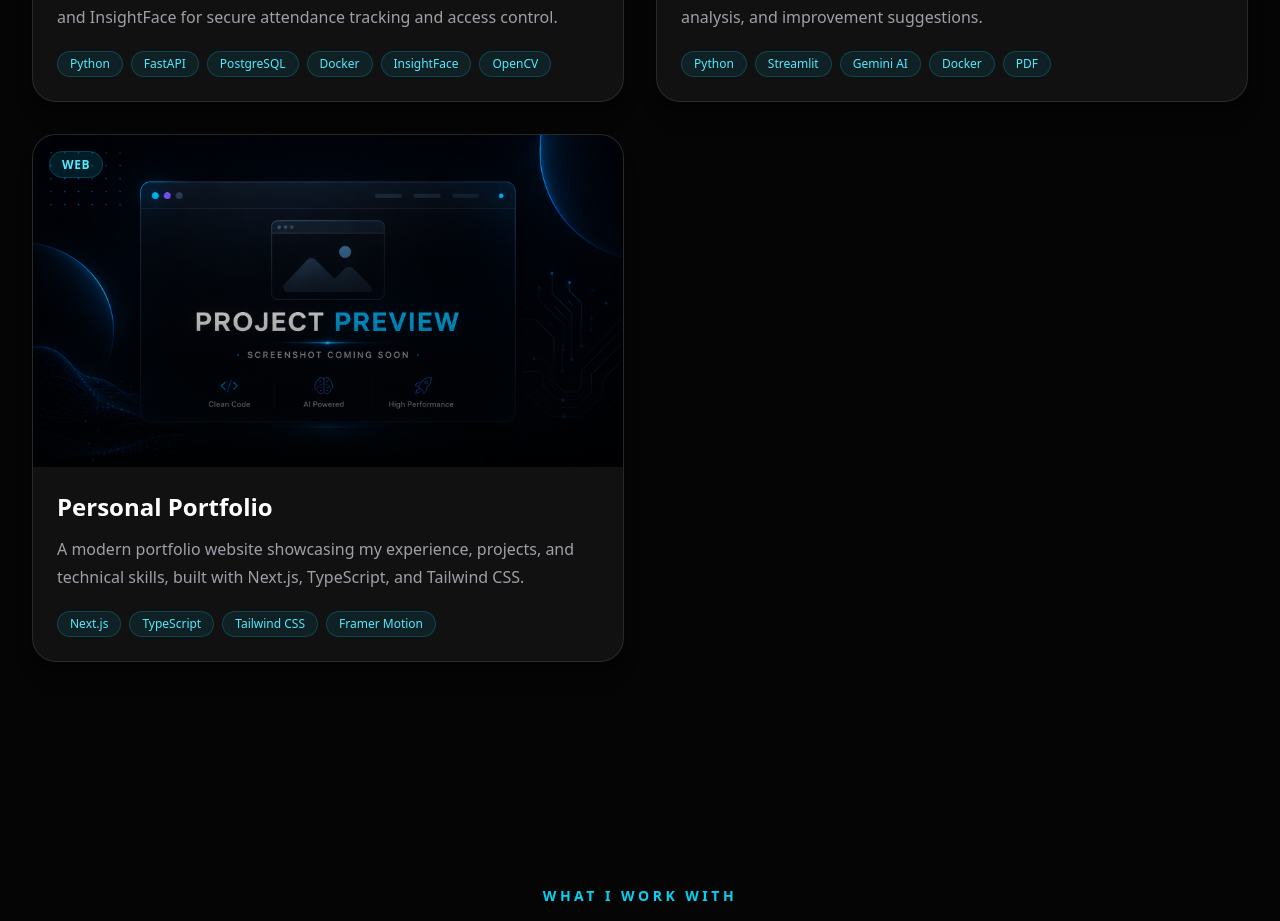
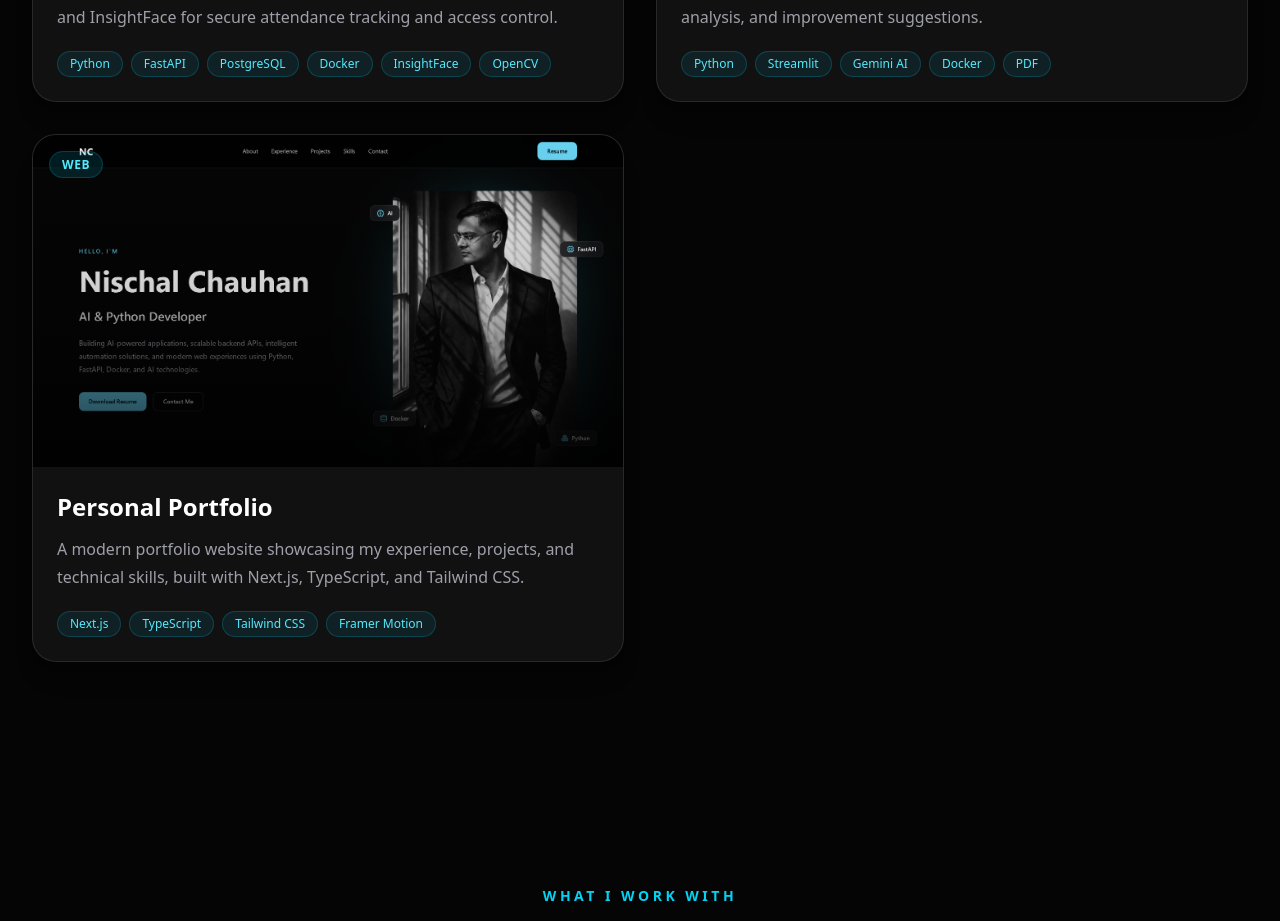
Before and after one commit to Nischal-Chauhan/nischal-portfolio, a Next.js app: page / in a window 1280 px wide. Shown: the part 2920-3841 px from the top of the page. Built offline with nearby package versions, Linux system fonts and the light colour scheme.

Commit message:
feat: add portfolio project screenshot

```diff
--- a/data/portfolio.ts
+++ b/data/portfolio.ts
@@ -199,7 +199,7 @@ export const portfolio: PortfolioData = {
       "Tailwind CSS",
       "Framer Motion",
     ],
-    image: "/projects/placeholder.png",
+    image: "/projects/portfolio.png",
   },
 ],
 
```
Also changed, not shown: public/projects/portfolio.png (added).
